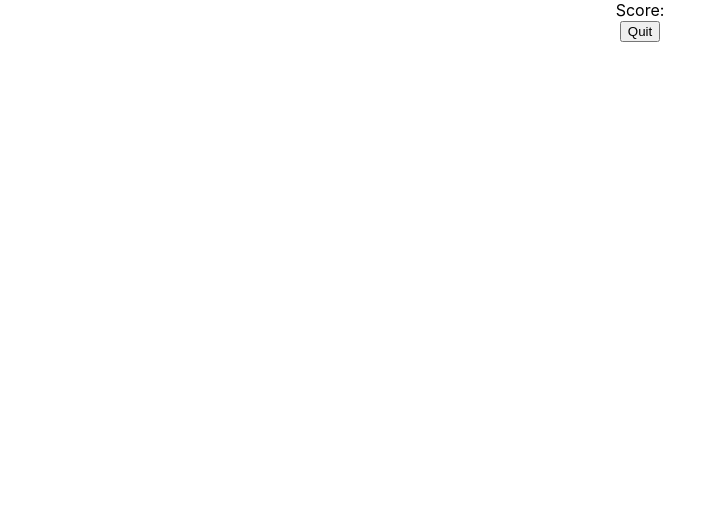
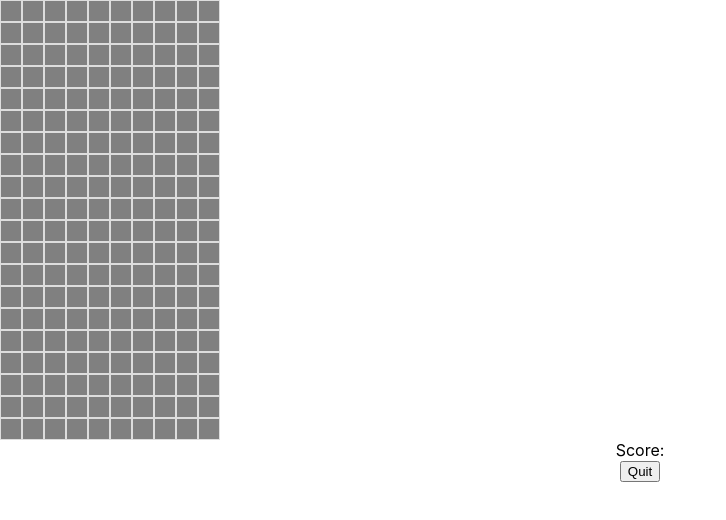
Before and after one commit to aesadev/tetris-game, a React (Create React App) app: page / in a window 1280 px wide. Both pictures are taken after a click on the button "play". Shown: the top 520 px of the page, without its empty margins (0-726 px from the left). Built offline with nearby package versions, Linux system fonts and the light colour scheme.

Commit message:
Empty Gameboard has built

```diff
--- a/src/components/gameboard/gameboard.css
+++ b/src/components/gameboard/gameboard.css
@@ -1,23 +1,21 @@
-.game-board {
-    display: grid;
-    grid-template-columns: repeat(12, 1fr); /* 10 sütun */
-    grid-template-rows: repeat(22, 1fr); /* 20 satır */
-    gap: 1px; /* Hücreler arası boşluk */
-    width: 200px; /* veya istediğiniz genişlik */
-    height: 400px; /* veya istediğiniz yükseklik */
-    background-color: black;
+.gameboard {
+    display: flex;
+    flex-direction: column;
 }
 
-.cell {
-    width: 100%;
-    height: 100%;
-    background-color: gray;
-    border: 1px solid darkgray;
+.row {
+    display: flex;
 }
 
-.edge-cell {
-    width: 100%;
-    height: 100%;
-    background-color: black;
-    border: 1px solid darkgray;
+.empty {
+    background-color: gray; /* Boş hücreler için arkaplan rengi */
+    width: 20px; /* Hücrenin genişliği */
+    height: 20px; /* Hücrenin yüksekliği */
+    border: 1px solid #ddd; /* Hücre sınırı */
 }
+.filled {
+    background-color: black; /* Dolu hücreler için arkaplan rengi */
+    width: 20px; /* Hücrenin genişliği */
+    height: 20px; /* Hücrenin yüksekliği */
+    border: 1px solid #ddd; /* Hücre sınırı */
+}
--- a/src/components/gameboard/gameboard.js
+++ b/src/components/gameboard/gameboard.js
@@ -1,6 +1,17 @@
-import React from 'react';
+import React, {useState} from 'react';
 import './gameboard.css';
 
+const createBoard = () => {
+    return Array.from({length:20}, ()=> Array(10).fill(0));
+}
 const GameBoard = () => {
+    const [board,setBoard] = useState(createBoard);
+
+return <div className={"gameboard"}>
+    {board.map((row,rowIndex) => (<div key={rowIndex} className={"row"}>
+        {row.map((cell,cellIndex) => <div key={cellIndex} className={ cell === 0 ? "empty":"filled"}></div>)}
+    </div>))}
+</div>;
 }
+
 export default GameBoard;
```
Also changed, not shown: 1 other file (tests, documents, lock files or other folders).
